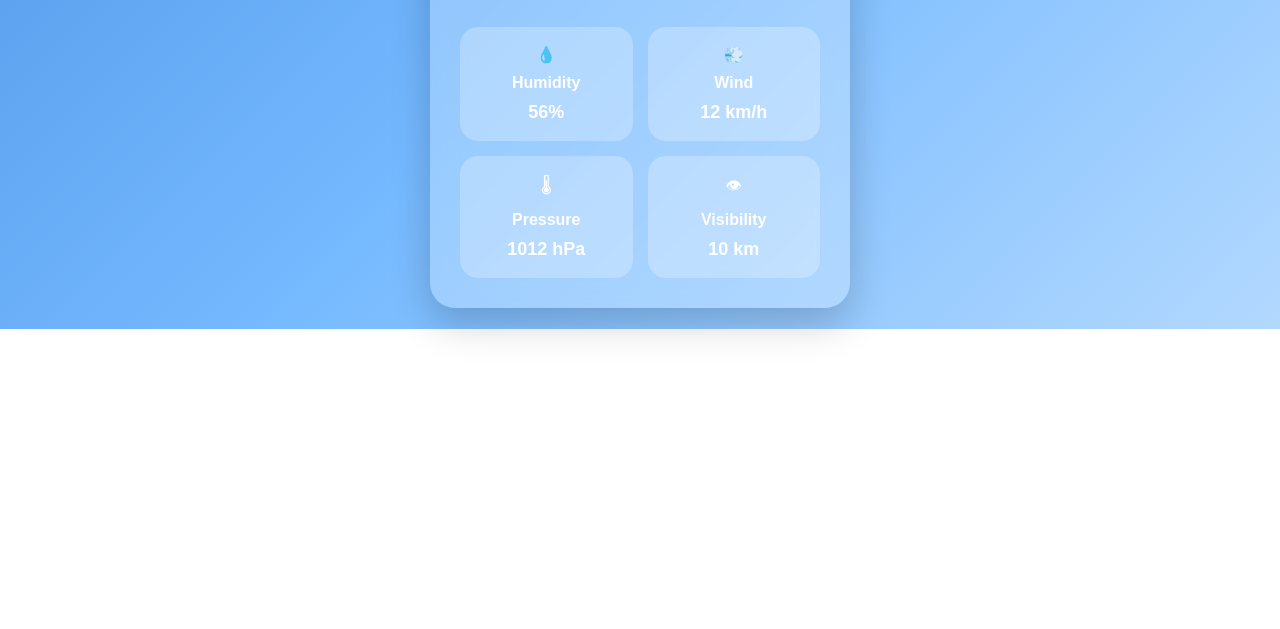
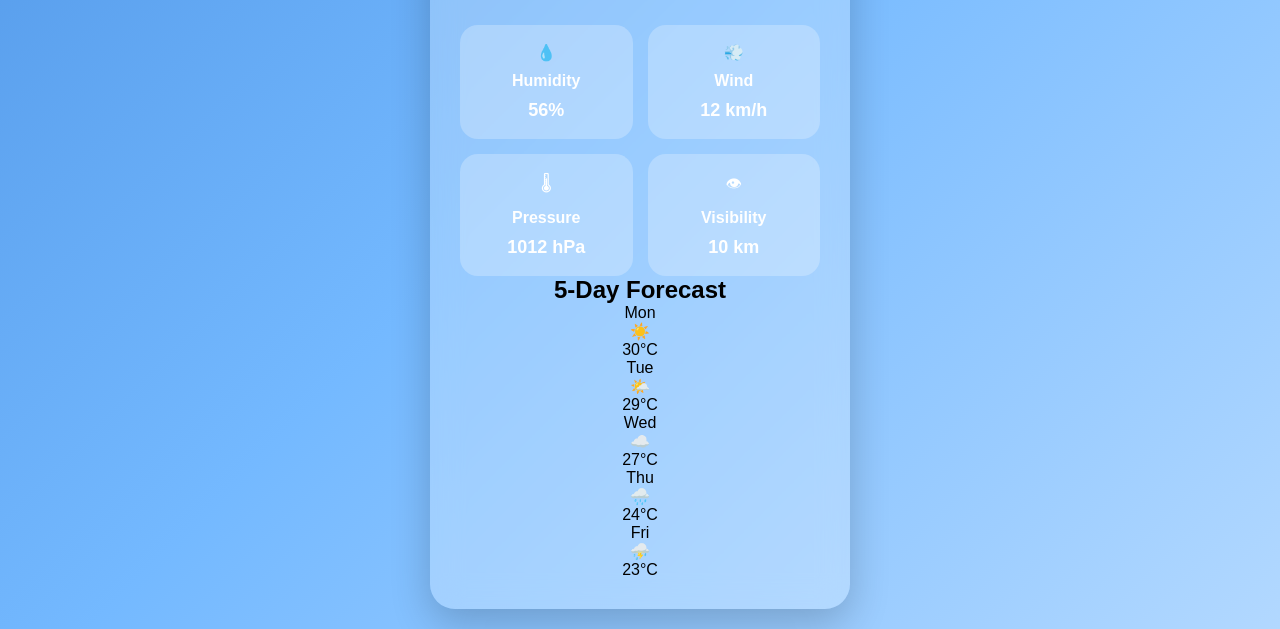
Before and after one commit to Izzah-1/Weather-Sphere, a plain HTML site: page index.html in a window 1280 px wide. Shown: the part 471-1100 px from the top of the page. Before the commit the page ends 800 px from the top, so only its background shows below. Drawn offline with Linux system fonts and the light colour scheme.

Commit message:
Update index.html

```diff
--- a/index.html
+++ b/index.html
@@ -73,7 +73,45 @@
             </div>
 
         </div>
+<div class="forecast">
 
+    <h2>5-Day Forecast</h2>
+
+    <div class="forecast-container">
+
+        <div class="forecast-card">
+            <p>Mon</p>
+            <div>☀️</div>
+            <span>30°C</span>
+        </div>
+
+        <div class="forecast-card">
+            <p>Tue</p>
+            <div>🌤️</div>
+            <span>29°C</span>
+        </div>
+
+        <div class="forecast-card">
+            <p>Wed</p>
+            <div>☁️</div>
+            <span>27°C</span>
+        </div>
+
+        <div class="forecast-card">
+            <p>Thu</p>
+            <div>🌧️</div>
+            <span>24°C</span>
+        </div>
+
+        <div class="forecast-card">
+            <p>Fri</p>
+            <div>⛈️</div>
+            <span>23°C</span>
+        </div>
+
+    </div>
+
+</div>
     </div>
 
     <script src="script.js"></script>
```
